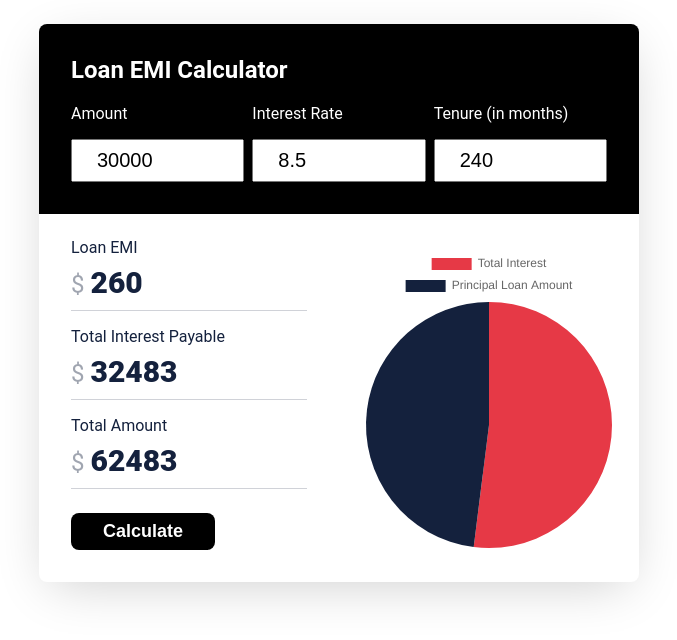
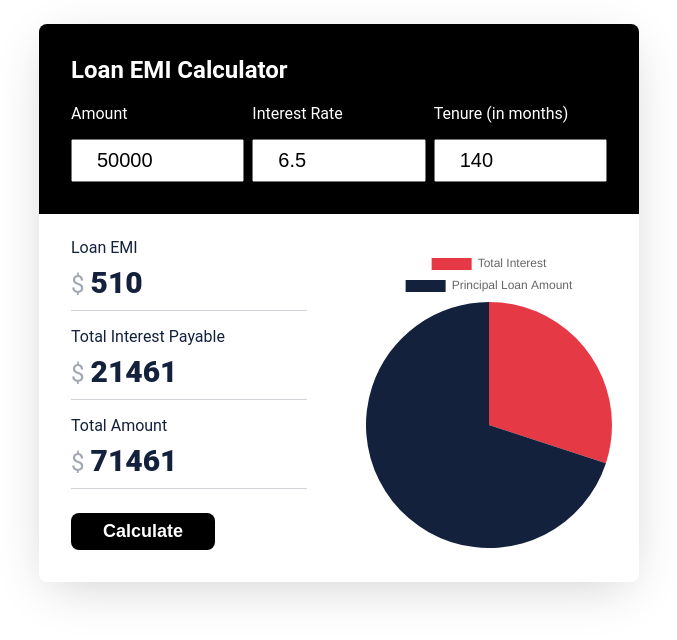
Before and after one commit to AthulSabu2002/EMI_Calculator_js, a plain HTML site: page index.html in a window 1280 px wide. Shown: the whole page, without its empty margins (301-978 px from the left). Drawn offline with nearby package versions, Linux system fonts and the light colour scheme.

Commit message:
Update index.html

```diff
--- a/index.html
+++ b/index.html
@@ -4,7 +4,7 @@
     <meta charset="UTF-8" />
     <meta http-equiv="X-UA-Compatible" content="IE=edge" />
     <meta name="viewport" content="width=device-width, initial-scale=1.0" />
-    <title>Document</title>
+    <title>EMI-Calculator</title>
     <link rel="stylesheet" href="style.css" />
   </head>
   <body>
@@ -15,17 +15,17 @@
         <form action="#">
           <div class="group">
             <div class="title">Amount</div>
-            <input type="text" value="30000" class="loan-amount" title="amount"/>
+            <input type="text" value="50000" class="loan-amount" title="amount"/>
           </div>
 
           <div class="group">
             <div class="title">Interest Rate</div>
-            <input type="text" value="8.5" class="interest-rate" title="interest" />
+            <input type="text" value="6.5" class="interest-rate" title="interest" />
           </div>
 
           <div class="group">
             <div class="title">Tenure (in months)</div>
-            <input type="text" value="240" class="loan-tenure" title="tenure" />
+            <input type="text" value="140" class="loan-tenure" title="tenure" />
           </div>
         </form>
       </div>
```
